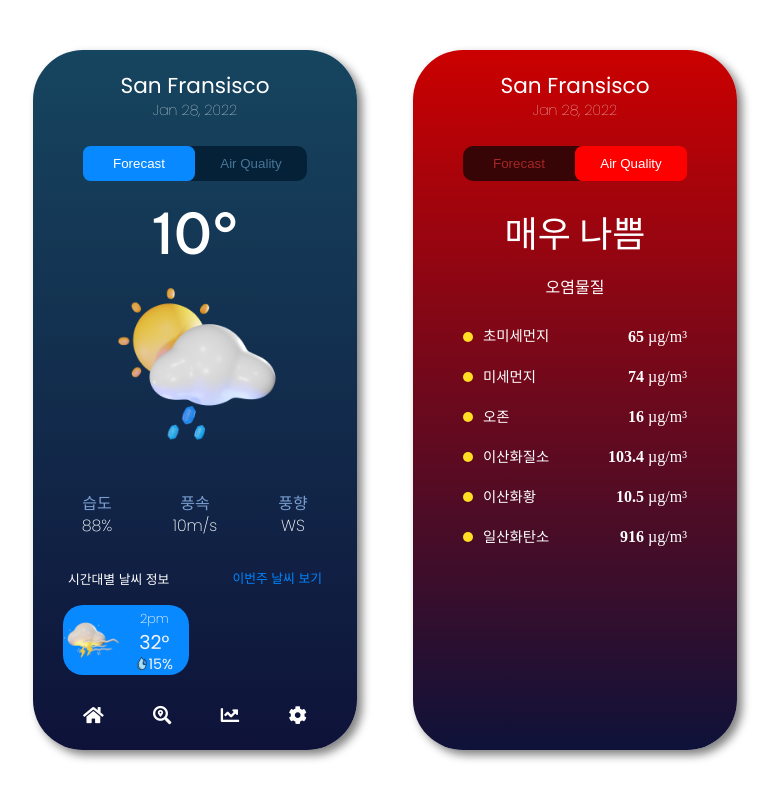
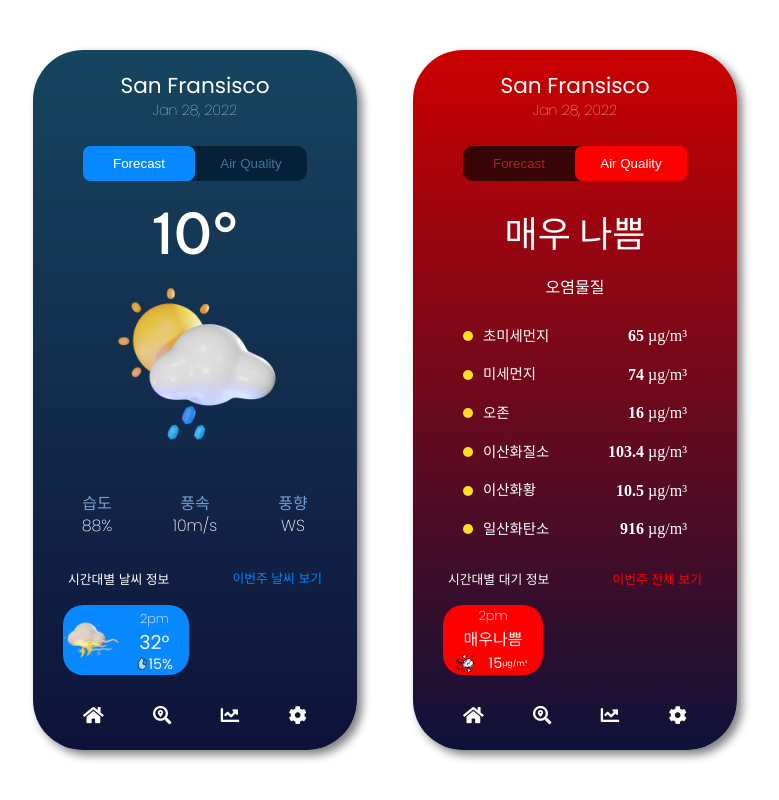
Before and after one commit to lee1nna/VUE_WEATHER, a Vue app: page /#/ in a window 1280 px wide. Shown: the whole page, without its empty margins (255-1034 px from the left). Built offline with nearby package versions, Linux system fonts and the light colour scheme.

Commit message:
2022. 01. 13. Vue3 Lecture Day4

```diff
--- a/src/components/MainView.vue
+++ b/src/components/MainView.vue
@@ -44,17 +44,13 @@
         </div>
       </div>
     </div>
-    <nav>
-      <i class="fas fa-home"></i>
-      <i class="fas fa-search-location"></i>
-      <i class="fas fa-chart-line"></i>
-      <i class="fas fa-cog"></i>
-    </nav>
+    <NavUnderBar />
   </div>
 </template>
 
 <script>
   import CityNameBox from './common/CityNameBox.vue';
+  import NavUnderBar from './common/NavUnderBar.vue';
 
   export default {
     data() {
@@ -75,7 +71,7 @@
         ],
       };
     },
-    components: { CityNameBox },
+    components: { CityNameBox, NavUnderBar },
   };
 </script>
 
--- a/src/components/SubView.vue
+++ b/src/components/SubView.vue
@@ -30,14 +30,34 @@
         </div>
       </div>
     </div>
+    <div id="todayWeather">
+      <div class="textBox">
+        <p>시간대별 대기 정보</p>
+        <p>이번주 전체 보기</p>
+      </div>
+      <div class="timelyWeatherBox">
+        <div class="timelyWeather">
+          <div class="data">
+            <p class="time">2pm</p>
+            <p class="currentData">매우나쁨</p>
+            <div>
+              <img src="~/assets/dust.png" alt="" />
+              <p class="fall">15 <span>&#181;g/m&#179;</span></p>
+            </div>
+          </div>
+        </div>
+      </div>
+    </div>
+    <NavUnderBar />
   </div>
 </template>
 
 <script>
   import CityNameBox from './common/CityNameBox.vue';
+  import NavUnderBar from './common/NavUnderBar.vue';
 
   export default {
-    components: { CityNameBox },
+    components: { CityNameBox, NavUnderBar },
     data() {
       return {
         airConditions: [
--- /dev/null
+++ b/src/components/common/NavUnderBar.vue
@@ -0,0 +1,34 @@
+<template>
+  <nav>
+    <i class="fas fa-home"></i>
+    <i class="fas fa-search-location"></i>
+    <i class="fas fa-chart-line"></i>
+    <i class="fas fa-cog"></i>
+  </nav>
+</template>
+
+<script>
+  export default {};
+</script>
+
+<style lang="scss" scoped>
+  @import '~/scss/main.scss';
+
+  nav {
+    @include center-sb;
+    width: calc(100% - 100px);
+    height: 10%;
+    padding: 0 50px;
+
+    i {
+      color: rgb(255, 255, 255);
+      font-size: 1.15rem;
+      cursor: pointer;
+      transition: all 0.2s ease;
+
+      &:hover {
+        color: #799ed0;
+      }
+    }
+  }
+</style>
--- a/src/scss/mainView.scss
+++ b/src/scss/mainView.scss
@@ -191,21 +191,4 @@
       }
     }
   }
-  nav {
-    @include center-sb;
-    width: calc(100% - 100px);
-    height: 10%;
-    padding: 0 50px;
-
-    i {
-      color: rgb(255, 255, 255);
-      font-size: 1.15rem;
-      cursor: pointer;
-      transition: all 0.2s ease;
-
-      &:hover {
-        color: #799ed0;
-      }
-    }
-  }
 }
--- a/src/scss/subView.scss
+++ b/src/scss/subView.scss
@@ -71,7 +71,7 @@
         .data {
           display: flex;
           width: 100%;
-          height: 13.5%;
+          height: 13%;
           // background-color: rgb(187, 127, 255);
 
           .dataName {
@@ -118,4 +118,92 @@
       }
     }
   }
+  #todayWeather {
+    width: 100%;
+    height: 17.5%;
+
+    .textBox {
+      @include center-sb;
+      width: calc(100% - 70px);
+      height: 35%;
+      padding: 0 35px;
+      font-family: 'Noto Sans KR', sans-serif;
+
+      p {
+        font-weight: 400;
+        font-size: 0.8rem;
+        color: white;
+        text-align: center;
+
+        &:last-child {
+          font-weight: 400;
+          font-size: 0.8rem;
+          color: #ff0000;
+          cursor: pointer;
+        }
+      }
+    }
+    .timelyWeatherBox {
+      display: flex;
+      align-items: center;
+      width: calc(100% - 70px);
+      height: 65%;
+      padding: 0 30px;
+      .timelyWeather {
+        display: flex;
+        width: 100px;
+        height: 70px;
+        background-color: #ff0000;
+        border-radius: 20px;
+
+        .data {
+          @include c-center-se;
+          width: 100%;
+          height: 100%;
+
+          p {
+            @include center;
+            width: 100%;
+            height: 33.33%;
+            color: whitesmoke;
+            font-family: 'Poppins', sans-serif;
+
+            &.time {
+              font-size: 0.8rem;
+              font-weight: 200;
+            }
+            &.currentData {
+              font-size: 1rem;
+            }
+          }
+
+          div {
+            @include center;
+            width: 100%;
+            height: 33.33%;
+            position: relative;
+
+            img {
+              position: absolute;
+              right: 50%;
+              transform: translateX(-100%);
+              height: 80%;
+            }
+            .fall {
+              @include center;
+              position: absolute;
+              left: 50%;
+              transform: translateX(-35%);
+              font-size: 0.9rem;
+              font-family: 'Poppins', sans-serif;
+
+              span {
+                font-size: 0.5rem;
+              }
+            }
+          }
+        }
+      }
+    }
+  }
 }
```
Also changed, not shown: src/assets/dust.png (added).
